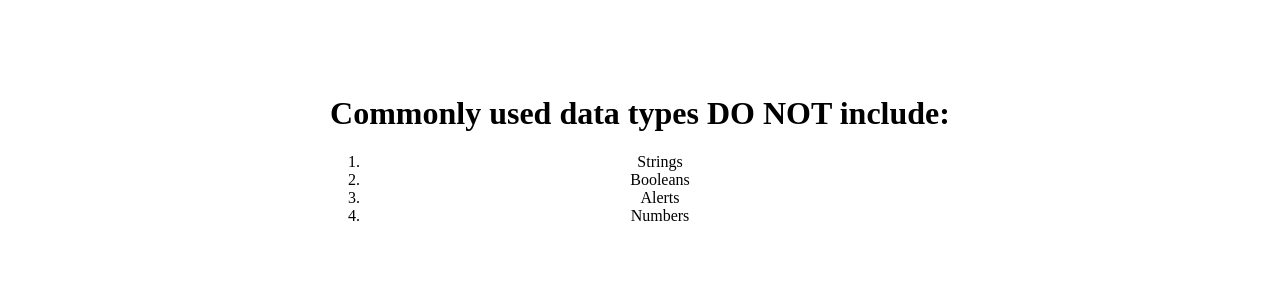
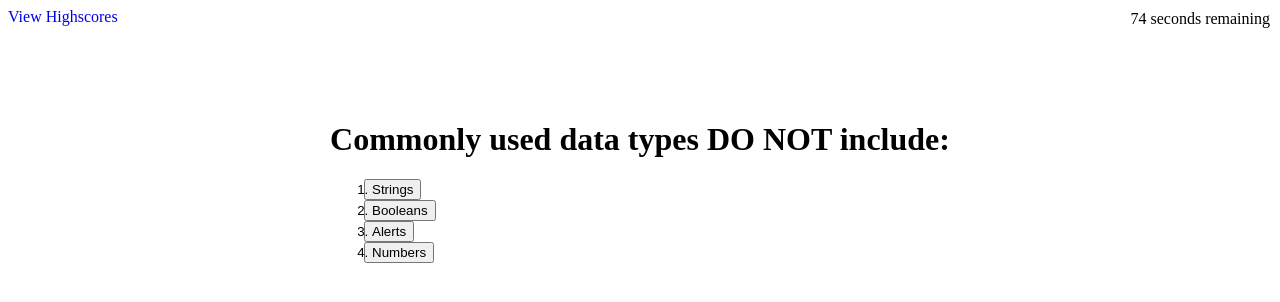
Before and after one commit to Lamar-410/Homework-04, a plain HTML site: page Develop/index.html in a window 1280 px wide. Both pictures are taken after a click on the button "Start Quiz". Drawn offline with nearby package versions, Linux system fonts and the light colour scheme.

Commit message:
Linking Highscores Page and Creating timer

```diff
--- a/Develop/index.html
+++ b/Develop/index.html
@@ -5,28 +5,34 @@
     <meta charset="UTF-8">
     <meta http-equiv="X-UA-Compatible" content="IE=edge">
     <meta name="viewport" content="width=device-width, initial-scale=1.0">
-    <title>Document</title>
+    <title>Coding Quiz</title>
     <link rel="stylesheet" href="styles.css">
 </head>
 
 <body>
     <script src="https://code.jquery.com/jquery-3.5.1.min.js"></script>
     <script src="script.js"></script>
+    <div>
+        <a id="highScoresLink" href="highscores.html">View Highscores</a>
+    </div>
+
+    <div id="countdown">
+    </div>
 
     <div id="initialQuizInfo" class="main">
         <h1>Coding Quiz Challenge</h1>
         <p>Try to answer the following code-related quesitons within the time limit. Keep in mind that incorrect answers
             will penalize your score/time by ten seconds!</p>
-        <button onclick="startQuiz()">Start Quiz</button>
+        <button id="gameStart" onclick="startQuiz()">Start Quiz</button>
     </div>
 
     <div id="questionAndAnswers" class="main hide">
         <h1 id="question"></h1>
         <ol>
-            <li onclick="choiceSelected(event)" id="answer1"><a href="#"></a></li>
-            <li onclick="choiceSelected(event)" id="answer2"><a href="#"></a></li>
-            <li onclick="choiceSelected(event)" id="answer3"><a href="#"></a></li>
-            <li onclick="choiceSelected(event)" id="answer4"><a href="#"></a></li>
+            <button class="answerChoice"><li onclick="choiceSelected(event)" id="answer1"><a href="#"></a></li></button>
+            <button class="answerChoice"><li onclick="choiceSelected(event)" id="answer2"><a href="#"></a></li></button>
+            <button class="answerChoice"><li onclick="choiceSelected(event)" id="answer3"><a href="#"></a></li></button>
+            <button class="answerChoice"><li onclick="choiceSelected(event)" id="answer4"><a href="#"></a></li></button>
         </ol>
     </div>
 
--- a/Develop/script.js
+++ b/Develop/script.js
@@ -65,15 +65,34 @@ function choiceSelected(event) {
        //user got it incorrect
    }
    currentQuestion++;
+   if (questions.length === currentQuestion) {
+       // Load score page window.location.href
+   }
    populateQuestionAndAnswers();
     console.log(event);
 };
+
 
 
 function startQuiz() {
     $("#initialQuizInfo").replaceWith($("#questionAndAnswers"));
     populateQuestionAndAnswers();
     $("#questionAndAnswers").removeClass("hide");
+
+    var timeleft = 75;
+
+    var downloadTimer = setInterval(function function1(){
+    document.getElementById("countdown").innerHTML = timeleft +
+    "&nbsp"+"seconds remaining";
+
+    timeleft -= 1;
+    if(timeleft <= 0){
+        clearInterval(downloadTimer);
+        document.getElementById("countdown").innerHTML = "Time is up!"
+    }
+    }, 1000);
+
+    console.log(countdown);
 };
 
 function populateQuestionAndAnswers() {
--- a/Develop/styles.css
+++ b/Develop/styles.css
@@ -9,3 +9,17 @@
 .hide {
     display: none;
 }
+
+.answerChoice {
+    display: block;
+}
+
+#countdown {
+    position:absolute;
+    top:10px;
+    right: 10px;
+ }
+
+ #highScoresLink {
+     text-decoration: none;
+ }
```
Also changed, not shown: Develop/highscores.html (+7 -1 lines), 1 other file.
